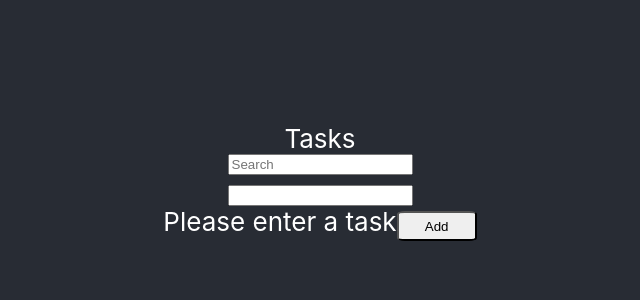
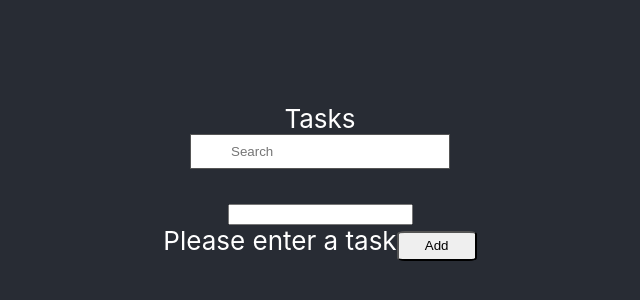
Before and after one commit to Grant1993/todoList, a React (Create React App) app: page / in a window 1280 px wide. Shown: the part 218-518 px from the top of the page, without its empty margins (320-960 px from the left). Built offline with nearby package versions, Linux system fonts and the light colour scheme.

Commit message:
able to search through the list of tasks

```diff
--- a/src/App.css
+++ b/src/App.css
@@ -46,7 +46,7 @@
   padding-top: 8px;
 }
 
-.TaskLabelCheck + input[type=checkbox]:checked{
+.TaskLabelCheck {
   text-decoration: line-through;
   margin-right: 20px;
   margin-left:5px;
@@ -76,3 +76,11 @@
 .TaskForm {
   position: left;
 }
+
+.searchBox {
+  width: 260px;
+  border: 1px solid #555;
+  display: block;
+  padding: 9px 4px 9px 40px;
+  margin-bottom: 25px;
+}
--- a/src/App.js
+++ b/src/App.js
@@ -1,6 +1,6 @@
 import './App.css';
 import { useState } from "react";
-import { FaTimes } from 'react-icons/fa';
+import { FaTimes, FaSearchengin } from 'react-icons/fa';
 import Button from './components/Button'
 
 
@@ -10,7 +10,7 @@ function App() {
   const [addTask, setAddTask] = useState('');
   const [complete, setComplete] = useState(false);
   const [search, setSearch] = useState('');
-  const [searchParam] = useState(["task"]);
+  const [searchParam] = useState(["task", "check"]);
 
 //the event adds a new task into state
 const handleTaskAdd = (setAddTask) => {
@@ -24,17 +24,24 @@ const handleTaskRemove = (index) => {
   setTaskList(list);
 }
 
+console.log(taskList)
+
 function searchTasks(taskList) {
   return taskList.filter((singletask) => {
+    console.log(taskList)
     return searchParam.some((newItem) => {
+      console.log(searchParam, newItem)
         return (
-          singletask[newItem] > -1
+          singletask[newItem]
+            .toString()
+            .toLowerCase()
+            .indexOf(search.toLowerCase()) > -1
                 );
               });
           });
       }
 
-
+      console.log(searchTasks(taskList))
 
 //the event checks to see if a task has been updated and stores it into state by checkign the index of the task
 // const handleTaskChange = (e, index, type) => {
@@ -58,7 +65,7 @@ function searchTasks(taskList) {
     <form className="App" autoComplete="off">
       <header className="App-header">
         <label htmlFor="task">Tasks</label>
-        <input type="search" placeholder='Search' value={search} onChange={(e) => setSearch(e.target.value)}/>
+        <input className='searchBox' style={{background: <FaSearchengin />}} type="search" placeholder='Search' value={search} onChange={(e) => setSearch(e.target.value)}/>
         {searchTasks(taskList).map((singleTask, index) => (
         <div key={index}>
           <ul style={{padding: "0px", margin: "8px", width: "250px"}}>
```
